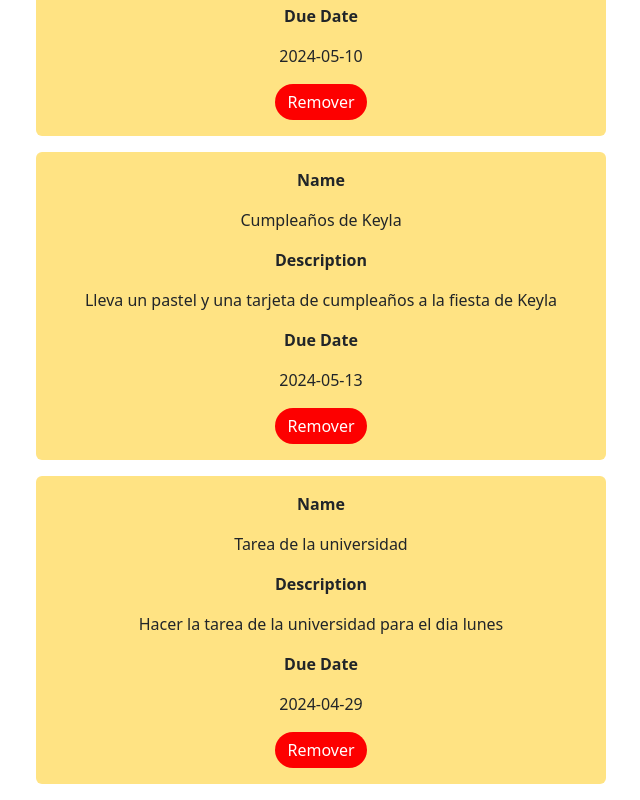
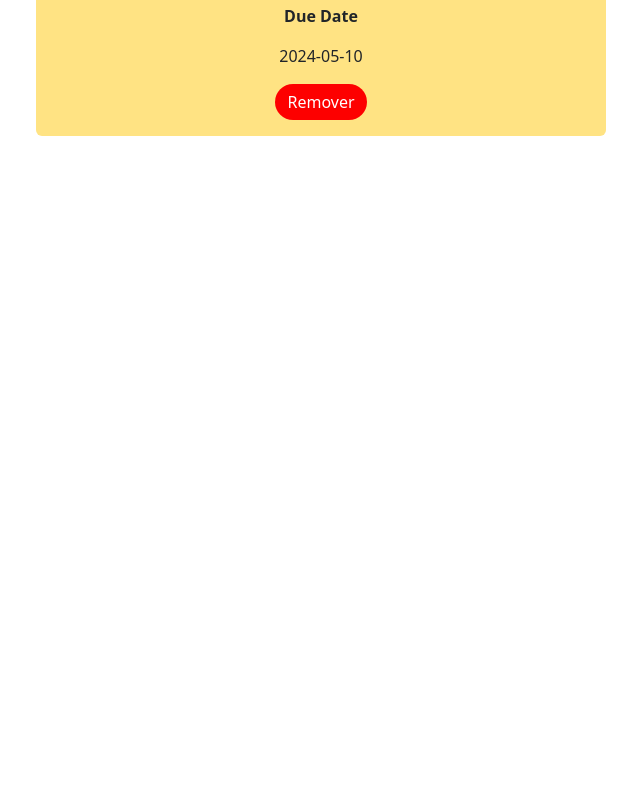
Before and after one commit to LeonelCujcuj/DAW_Actividad_01, a React (Create React App) app: page / in a window 1280 px wide. Shown: the part 552-1352 px from the top of the page, without its empty margins (604-1244 px from the left). After the commit the page ends 800 px from the top, so only its background shows below. Built offline with nearby package versions, Linux system fonts and the light colour scheme.

Commit message:
Añadiendo funcionalidad de Redux a la aplicacion (crear store, reducers, actions, etc)

```diff
--- a/package.json
+++ b/package.json
@@ -3,6 +3,7 @@
   "version": "0.1.0",
   "private": true,
   "dependencies": {
+    "@reduxjs/toolkit": "^2.2.3",
     "@testing-library/jest-dom": "^5.17.0",
     "@testing-library/react": "^13.4.0",
     "@testing-library/user-event": "^13.5.0",
@@ -10,6 +11,7 @@
     "react": "^18.3.0",
     "react-bootstrap": "^2.10.2",
     "react-dom": "^18.3.0",
+    "react-redux": "^9.1.1",
     "react-scripts": "5.0.1",
     "sass": "^1.75.0",
     "web-vitals": "^2.1.4"
--- a/src/App.js
+++ b/src/App.js
@@ -8,28 +8,11 @@ import Row from 'react-bootstrap/Row';
 import Col from 'react-bootstrap/Col';
 import FloatingAddBtn from './Components/FloatingAddBtn/FloatingAddBtn';
 import ModalForm from './Components/ModalForm/ModalForm';
+import { useSelector } from 'react-redux';
 
 function App() {
-  const tareas = [{
-    name: 'Dia el trabajo',
-    description: 'Celebra el dia del trabajo con tus compañeros de trabajo',
-    DueDate: '2024-05-01'
-  },
-  {
-    name: 'Dia de la madre',
-    description: 'Compra un regalo para mama y celebra con ella su dia',
-    DueDate: '2024-05-10'
-  },
-  {
-    name: 'Cumpleaños de Keyla',
-    description: 'Lleva un pastel y una tarjeta de cumpleaños a la fiesta de Keyla',
-    DueDate: '2024-05-13'
-  },
-  {
-    name: 'Tarea de la universidad',
-    description: 'Hacer la tarea de la universidad para el dia lunes',
-    DueDate: '2024-04-29'
-  }]
+
+  const goals = useSelector((state) => state.goals.goals);
   return (
     <div className="App">
       <Menu></Menu>
@@ -45,8 +28,8 @@ function App() {
             </Col>
           </Row>
           <Row>
-          { tareas.map((tarea, index) => {
-            return <Item name={tarea.name} description={tarea.description} DueDate={tarea.DueDate} />
+          { goals.map((tarea, index) => {
+            return <Item key={index} name={tarea.name} description={tarea.description} DueDate={tarea.DueDate} />
           }) }
           </Row>
         </Col>
--- a/src/Components/Form/Formulario.js
+++ b/src/Components/Form/Formulario.js
@@ -1,26 +1,40 @@
 import Button from 'react-bootstrap/Button';
 import Form from 'react-bootstrap/Form';
 import './Formulario.scss';
+import { useDispatch } from 'react-redux';
+import { addGoal } from '../../reducers/goalsSlice';
+import { useRef } from 'react';
 
 function Formulario() {
+  const inputRefName = useRef();
+  const inputRefDescription = useRef();
+  const inputRefDueDate = useRef();
+
+  const dispatch = useDispatch();
+
+  const addItem = (e)=>{
+    e.preventDefault();
+    dispatch(addGoal({'name': inputRefName.current.value, 'description': inputRefDescription.current.value, 'dueDate': inputRefDueDate.current.value}));
+  };
+
   return (
     <Form>
       <Form.Group className="mb-3" controlId="formTaskName">
         <Form.Label className='taskLabel'>Name</Form.Label>
-        <Form.Control className='taskInput' type="name"/>
+        <Form.Control className='taskInput' type="text" ref={inputRefName}/>
       </Form.Group>
 
       <Form.Group className="mb-3" controlId="formTaskDescription">
         <Form.Label className='taskLabel'>Description</Form.Label>
-        <Form.Control className='taskInput' as="textarea"/>
+        <Form.Control className='taskInput' as="textarea" ref={inputRefDescription}/>
       </Form.Group>
 
       <Form.Group className="mb-3" controlId="formTaskDate">
         <Form.Label className='taskLabel'>Due Date</Form.Label>
-        <Form.Control className='taskInput' type="date"/>
+        <Form.Control className='taskInput' type="date" ref={inputRefDueDate}/>
       </Form.Group>
 
-      <Button variant="primary" type="submit" id='AddGoal'>
+      <Button variant="primary" type="submit" id='AddGoal' onClick={addItem}>
         Add Goal
       </Button>
     </Form>
--- a/src/index.js
+++ b/src/index.js
@@ -3,11 +3,15 @@ import ReactDOM from 'react-dom/client';
 import './index.scss';
 import App from './App';
 import reportWebVitals from './reportWebVitals';
+import { Provider } from 'react-redux';
+import store from './store';
 
 const root = ReactDOM.createRoot(document.getElementById('root'));
 root.render(
   <React.StrictMode>
-    <App />
+    <Provider store={store}>
+      <App />
+    </Provider>
   </React.StrictMode>
 );
 
--- /dev/null
+++ b/src/reducers/goalsSlice.js
@@ -0,0 +1,27 @@
+import { createSlice } from "@reduxjs/toolkit";
+
+export const goalsSlice = createSlice({
+    name: 'goals',
+    initialState: {
+        goals: [
+            {
+                name: 'Dia el trabajo',
+                description: 'Celebra el dia del trabajo con tus compañeros de trabajo',
+                DueDate: '2024-05-01'
+            },
+            {
+                name: 'Dia de la madre',
+                description: 'Compra un regalo para mama y celebra con ella su dia',
+                DueDate: '2024-05-10'
+            }
+        ]
+    },
+    reducers: {
+        addGoal: (state, action) => {
+            state.goals.push(action.payload);
+        }
+    }
+})
+
+export const { addGoal } = goalsSlice.actions;
+export default goalsSlice.reducer;
--- /dev/null
+++ b/src/store.js
@@ -0,0 +1,8 @@
+import { configureStore } from "@reduxjs/toolkit";
+import goalsReducer from "./reducers/goalsSlice";
+
+export default configureStore({
+    reducer: {
+        goals: goalsReducer
+    }
+});
```
Also changed, not shown: 1 other file (tests, documents, lock files or other folders).
